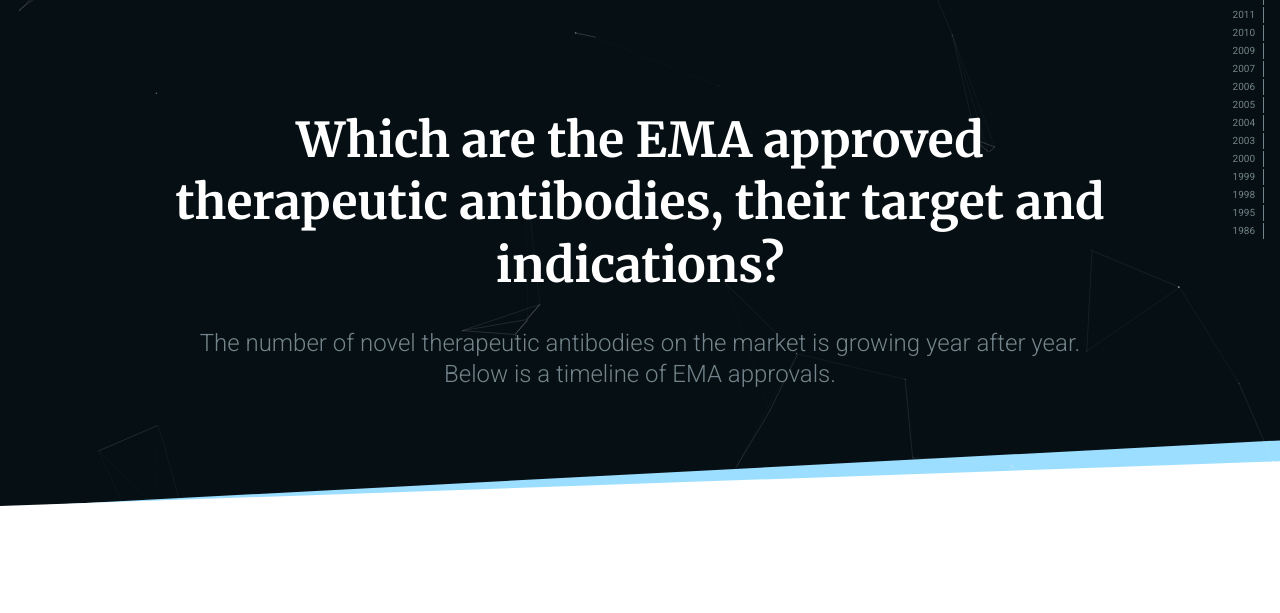
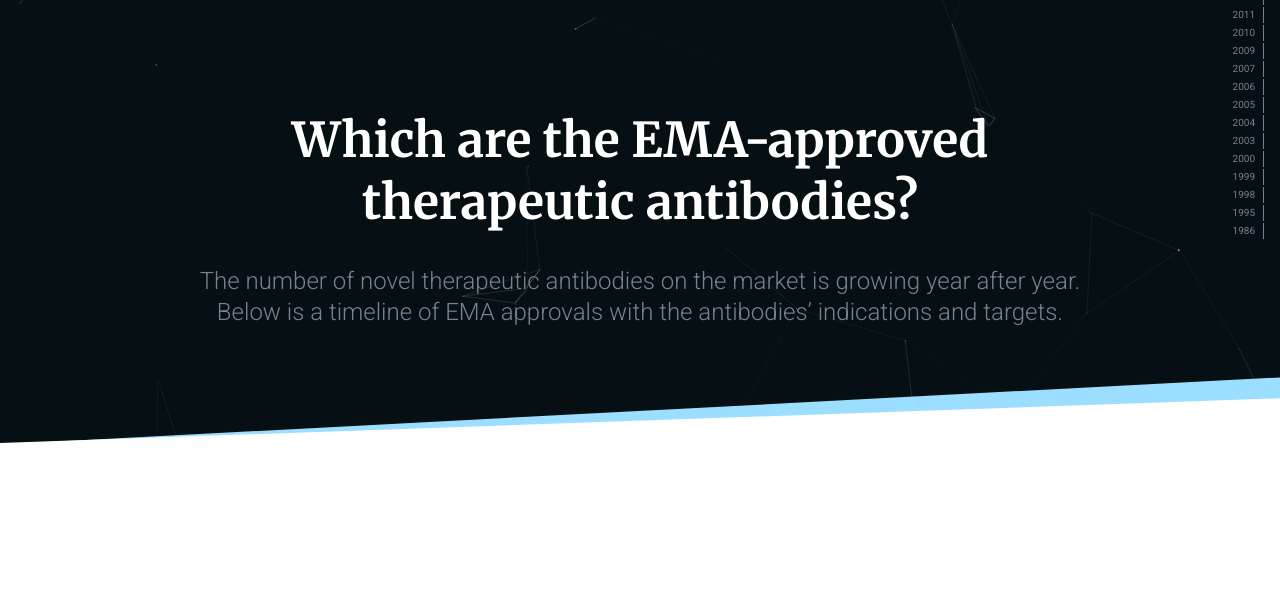
Before and after one commit to arnaudschlupp/mabs, a plain HTML site: page index.html in a window 1280 px wide. Shown: the part 99-712 px from the top of the page. Drawn offline with nearby package versions, Linux system fonts and the light colour scheme; animation ran at ten frames a second.

Commit message:
Fix text

```diff
--- a/index.html
+++ b/index.html
@@ -5,10 +5,10 @@
     <title>Therapeutic antibodies</title>
     <meta name="viewport" content="width=device-width, initial-scale=1">
     <meta charset="UTF-8">
-    <meta name="description" content="The number of novel therapeutic antibodies that received EMA marketing approvals year after year" />
+    <meta name="description" content="The number of novel therapeutic antibodies on the market is growing year after year. Below is a timeline of EMA approvals with the antibodies’ indications and targets." />
     <meta property="og:type" content="website" />
-    <meta property="og:title" content="Therapeutic antibodies" />
-    <meta property="og:description" content="The number of novel therapeutic antibodies that received EMA marketing approvals year after year"/>
+    <meta property="og:title" content="Which are the EMA-approved therapeutic antibodies?" />
+    <meta property="og:description" content="The number of novel therapeutic antibodies on the market is growing year after year. Below is a timeline of EMA approvals with the antibodies’ indications and targets."/>
     <meta property="og:url" content="https://arnaudschlupp.github.io/mabs/" />
     <meta property="og:image" content="https://arnaudschlupp.github.io/mabs/assets/background-og-data.png" />
     <meta name="twitter:card" content="summary_large_image" />
@@ -664,8 +664,8 @@
                     <div class="app__whitespace"></div>
                     <div class="app__header__slogan">
                         <div class="app__header__slogan__container">
-                            <h1 class="app__header__title">Which are the EMA approved therapeutic antibodies, their target and indications?</h1>
-                            <h2 class="app__header__description">The number of novel therapeutic antibodies on the market is growing year after year. Below is a timeline of EMA approvals.</h2>
+                            <h1 class="app__header__title">Which are the EMA-approved therapeutic antibodies?</h1>
+                            <h2 class="app__header__description">The number of novel therapeutic antibodies on the market is growing year after year. Below is a timeline of EMA approvals with the antibodies’ indications and targets.</h2>
                         </div>
                     </div>
                     <div class="app__whitespace"></div>
@@ -686,7 +686,7 @@
                     <div class="app__whitespace"></div>
                     <div class="app__footer__conclusion">
                         <div class="app__footer__conclusion__container">
-                            <p>At this rate, we can likely expect between 6 and 8 new approved therapeutic antibodies every year! This is quite fast, considering that each antibody typically spends 8 years in clinical development. These therapies have already reduced unmet clinical needs and are currently utilized as drugs for cancer, inflammatory disease, organ transplantation, cardiovascular disease, respiratory disease or even ophthalmologic disease. Look out for the next wave in 2017!</p>
+                            <p>At this rate, we can likely expect between 6 and 8 new approved therapeutic antibodies every year! This is quite fast, considering that each antibody typically spends 8 years in clinical development. These therapies have already reduced unmet clinical needs and are currently utilized as drugs for cancers, inflammatory diseases, organ transplantations, cardiovascular diseases, respiratory diseases or even ophthalmologic diseases. Look out for the next wave in 2017!</p>
                         </div>
                     </div>
                     <div class="app__whitespace"></div>
```
